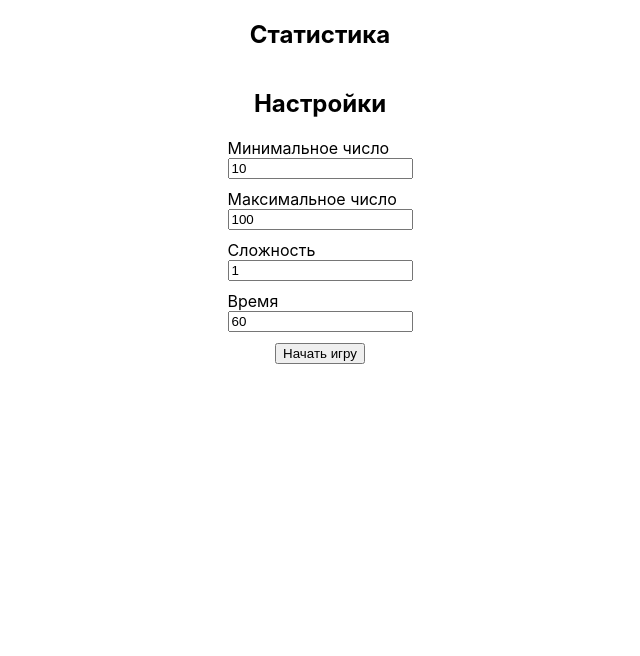
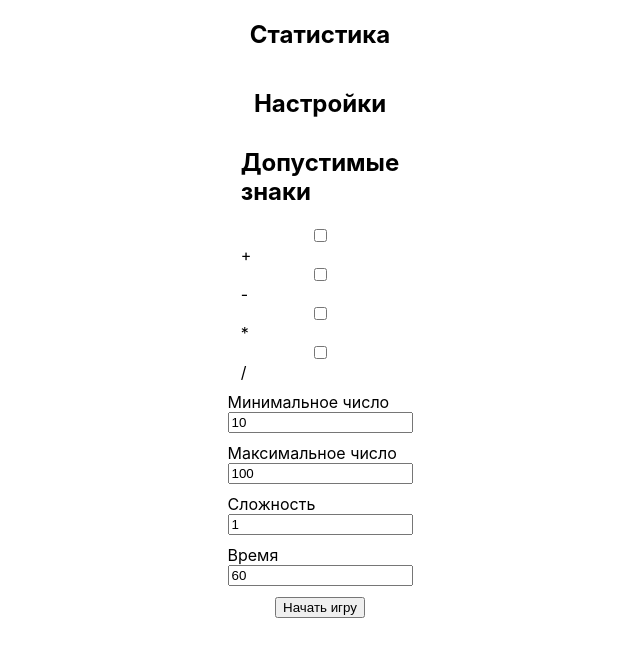
Before and after one commit to SancheSLozovoy/React-BrainTrain, a React (Create React App) app: page / in a window 1280 px wide. Shown: the top 656 px of the page, without its empty margins (320-960 px from the left). Built offline with nearby package versions, Linux system fonts and the light colour scheme.

Commit message:
feat: add default operators

```diff
--- a/src/components/settings/Settings.tsx
+++ b/src/components/settings/Settings.tsx
@@ -1,8 +1,16 @@
 import { Link } from 'react-router-dom';
 import './Settings.css';
-import { SettingsProps } from '../../types/types';
+import { Operator, SettingsProps } from '../../types/types';
 
-const Settings: React.FunctionComponent<SettingsProps> = () => {
+const DEFAULT_OPERATORS: Operator[] = [
+    {symbol: '+', precedence: 1},
+    {symbol: '-', precedence: 1},
+    {symbol: '*', precedence: 2},
+    {symbol: '/', precedence: 2},
+]
+
+
+const Settings: React.FunctionComponent = () => {
     return (
         <section className="settings">
 
@@ -15,7 +23,17 @@ const Settings: React.FunctionComponent<SettingsProps> = () => {
             <div className="settings__inner">
                 <h1 className="settings__inner-title">Настройки</h1>
                 <div className="settings__inner-chars">
-
+                    <h2>Допустимые знаки</h2>
+                    {DEFAULT_OPERATORS.map(operator => (
+                        <label key={operator.symbol}>
+                            <input
+                                type="checkbox"
+                                value={operator.symbol}
+                            />
+                            {operator.symbol}
+                        </label>
+                    ))
+                    }
                 </div>
                 <label htmlFor="input">
                     Минимальное число
```
